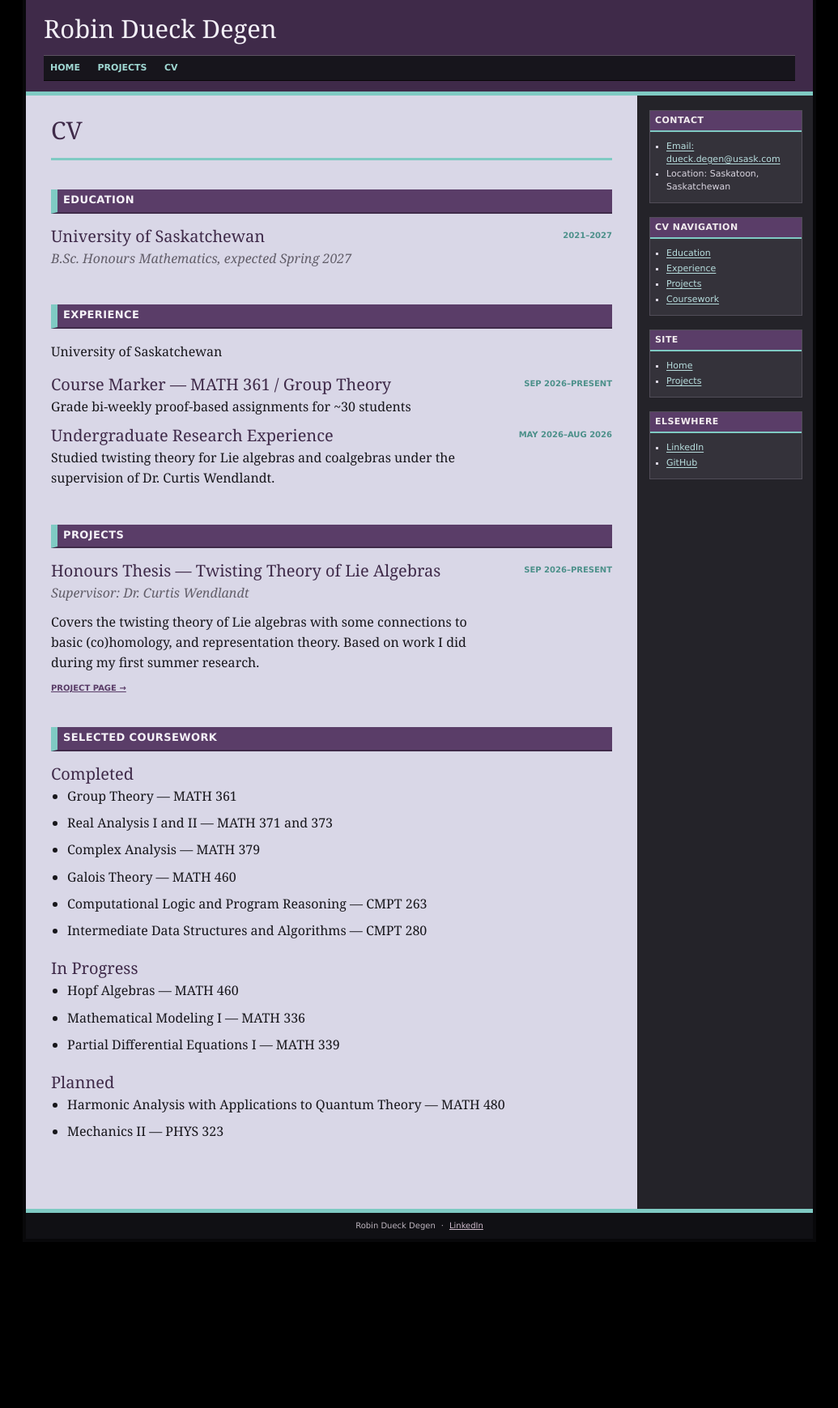
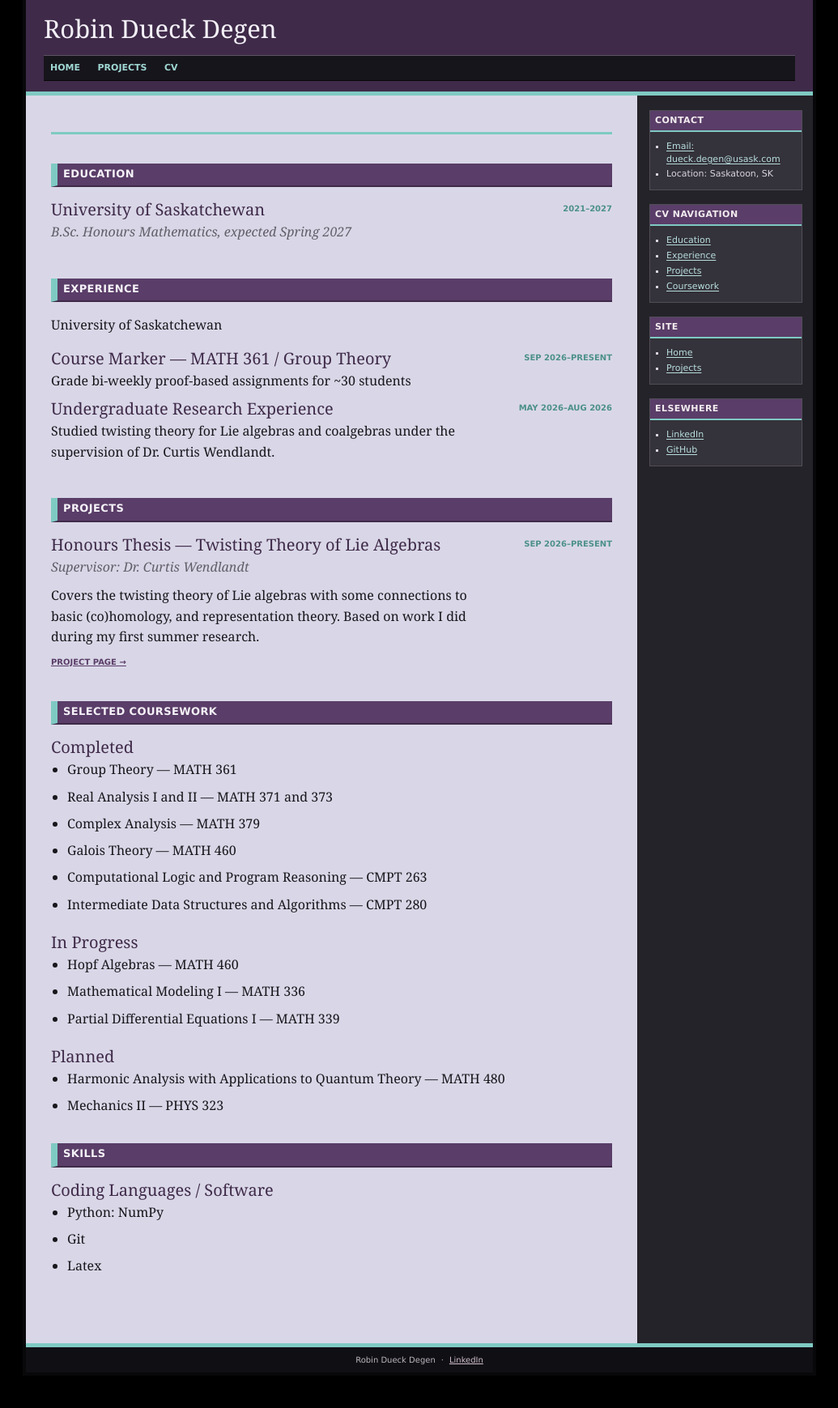
Before and after one commit to 8ts5bgytc8-cyber/robindueckdegen.com, a Jekyll site: the page built from cv/index.html, in a window 1280 px wide. Shown: the whole page at 81% size, without its empty margins (122-1157 px from the left). Built offline with Jekyll 4.4.1, drawn with Linux system fonts in a browser that asks for light colours; before the commit the page ends 1574 px from its top, so only the background shows below that.

```diff
--- a/_includes/cv-sidebar.html
+++ b/_includes/cv-sidebar.html
@@ -5,7 +5,7 @@
         <li>
             <a href="mailto:dueck.degen@usask.com">Email: dueck.degen@usask.com</a>
         </li>
-        <li>Location: Saskatoon, Saskatchewan</li>
+        <li>Location: Saskatoon, SK</li>
         </ul>
     </section>
 
--- a/cv/index.html
+++ b/cv/index.html
@@ -6,7 +6,7 @@ title: CV
 <div class="cv">
 
   <header class="cv-header">
-    <h1>CV</h1>
+    <h1></h1>
   </header>
 
   <section class="cv-section" id="education">
@@ -96,4 +96,15 @@ title: CV
       <li>Mechanics II — PHYS 323</li>
     </ul>
   </section>
+
+
+  <section class="cv-section" id="coursework">
+    <h2>Skills</h2>
+    <h3>Coding Languages / Software</h3>
+    <ul class="cv-course-list">
+      <li>Python: NumPy</li>
+      <li>Git</li>
+      <li>Latex</li>
+    </ul>
+  </section>
 </div>
```
Also changed, not shown: _includes/home-sidebar.html (+12 -13 lines), research/twisting-theory-of-lie-algebras.md (+29 -1 lines), 6 other files.
